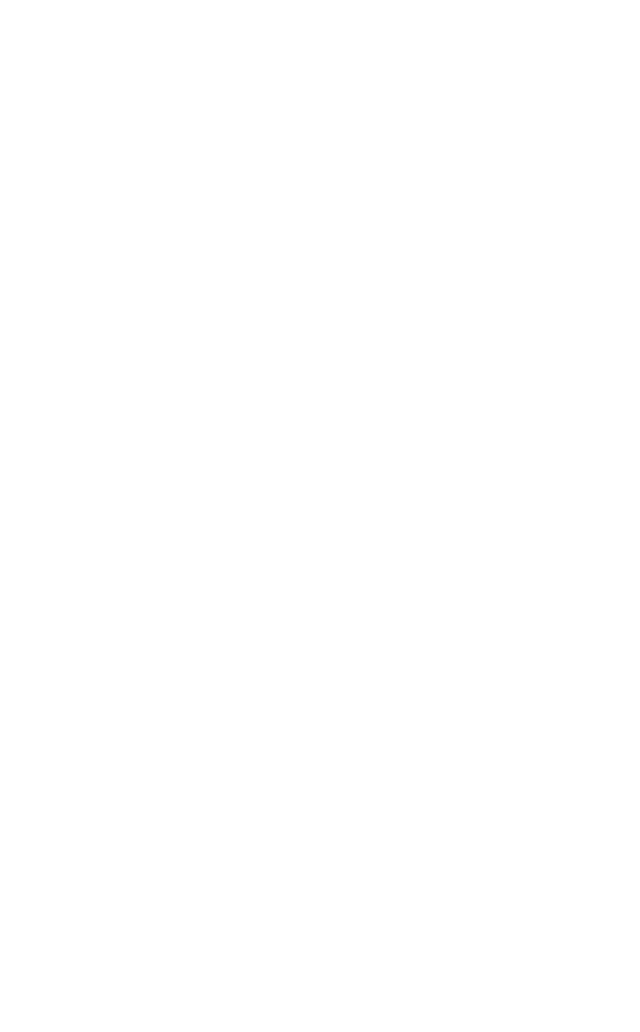
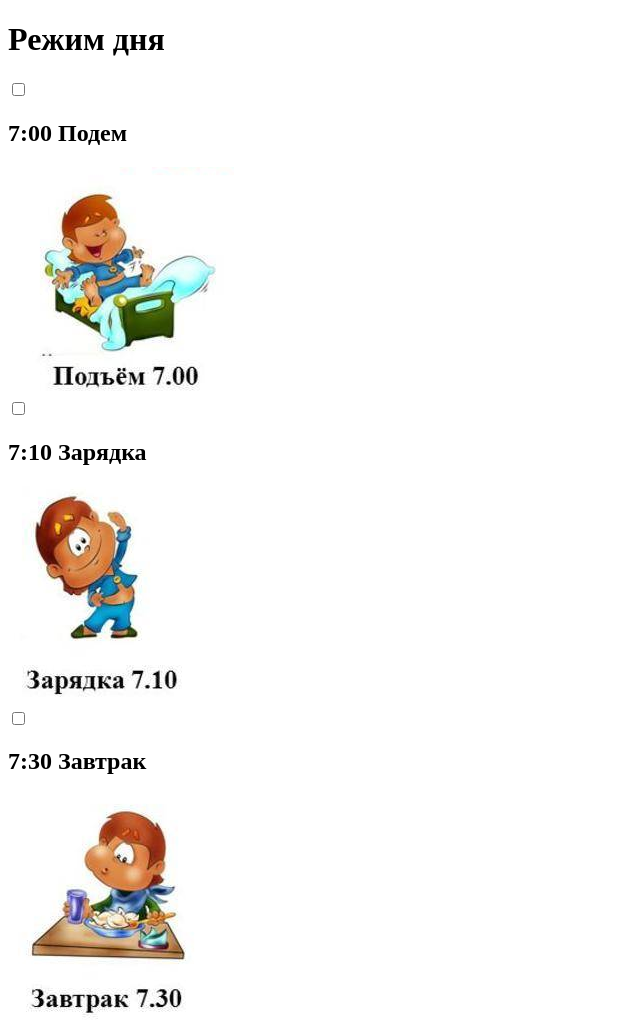
Before and after one commit to Aliksandr-80/cssBayan, a plain HTML site: page cssBayan/index.html in a window 1280 px wide. Shown: the whole page, without its empty margins (0-640 px from the left). Before the commit the page ends 800 px from the top, so only its background shows below. Drawn offline with Linux system fonts and the light colour scheme.

Commit message:
feat:creating checkboxes and images

```diff
--- a/cssBayan/index.html
+++ b/cssBayan/index.html
@@ -11,6 +11,32 @@
 </head>
 
 <body class="Now">
+	<h1> Режим дня </h1>
+	<div class="a">
+		<input type="checkbox" id="A_1">
+		<h2><label for="A_1">7:00 Подем </label></h2>
+		<div class="in">
+			<img src="05 img/7 00.png" alt="7:00 Подем">
+		</div>
+
+	</div>
+	<div class="a">
+		<input type="checkbox" id="A_2">
+		<h2><label for="A_2">7:10 Зарядка </label></h2>
+		<div class="in">
+			<img src="05 img/7 10.png" alt="7:10 Зарядка">
+		</div>
+
+	</div>
+	<div class="a">
+		<input type="checkbox" id="A_3">
+		<h2><label for="A_3">7:30 Завтрак </label></h2>
+		<div class="in">
+			<img src="05 img/7 30.png" alt="7:30 Завтрак">
+		</div>
+
+	</div>
+
 
 </body>
 
```
Also changed, not shown: cssBayan/05 img/7 00.gif (added), cssBayan/05 img/7 00.jpg (added), cssBayan/05 img/7 00.png (added), cssBayan/05 img/7 10.png (added), cssBayan/05 img/7 30.png (added), cssBayan/05 img/Режим дня.png (added).
